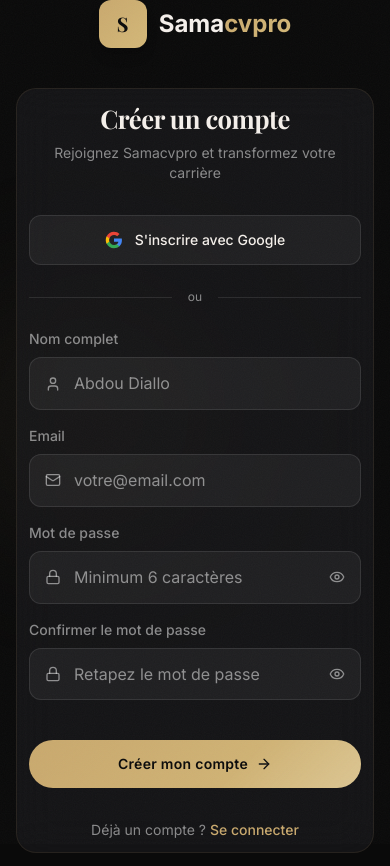
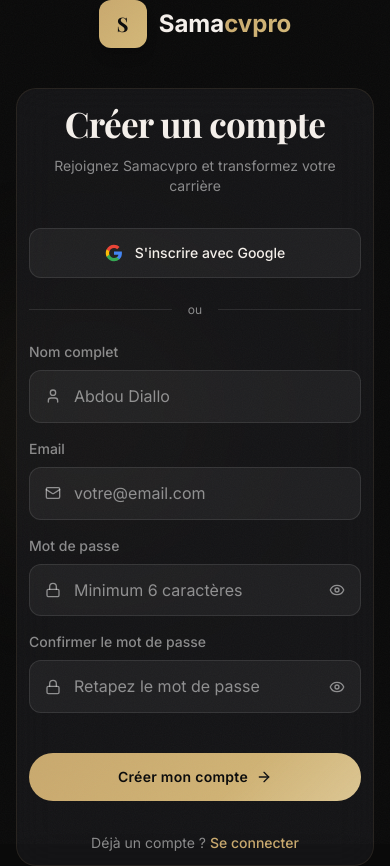
Before and after one commit to rahmaneking-sudo/cvpro, a React (Vite) app in the folder client/: page /register in a window 390 px wide. Built offline with nearby package versions, Linux system fonts and the light colour scheme; no server answers; a web font is replaced by a local one.

Commit message:
Fix Safari iOS print scale and html2canvas mobile CSS interference

```diff
--- a/client/src/components/cv/CVEditor.jsx
+++ b/client/src/components/cv/CVEditor.jsx
@@ -318,6 +318,7 @@ export default function CVEditor() {
 
       showToast('Préparation du PDF en cours...', 'success');
 
+      document.body.classList.add('printing');
       const originalTransform = element.style.transform;
       // Remove inline transform temporarily so html2canvas measures the full 794px box
       element.style.transform = 'none';
@@ -459,6 +460,7 @@ export default function CVEditor() {
       } finally {
         // Restore the original transform (scale) for the live preview
         element.style.transform = originalTransform;
+        document.body.classList.remove('printing');
       }
     } else {
       setShowPaymentModal(true);
@@ -485,10 +487,18 @@ export default function CVEditor() {
         const scale = 1100 / H;
         originalTransform = el.style.transform;
 
-        // Override with !important to bypass Tailwind's print:!transform-none
-        el.style.setProperty('transform', `scale(${scale})`, 'important');
-        el.style.setProperty('transform-origin', 'top center', 'important');
-        el.style.setProperty('margin-bottom', `-${H - 1100}px`, 'important');
+        // Safari iOS print completely ignores CSS transforms (scale) but respects zoom!
+        // Firefox doesn't support zoom, so we fallback to transform for it.
+        const isFirefox = navigator.userAgent.toLowerCase().includes('firefox');
+
+        if (!isFirefox) {
+          el.style.setProperty('zoom', scale, 'important');
+          el.style.setProperty('transform', 'none', 'important');
+        } else {
+          el.style.setProperty('transform', `scale(${scale})`, 'important');
+          el.style.setProperty('transform-origin', 'top center', 'important');
+          el.style.setProperty('margin-bottom', `-${H - 1100}px`, 'important');
+        }
 
         // Also force the wrapper height and background color so it doesn't trigger a new page and hides side margins
         if (wrapper) {
@@ -502,6 +512,8 @@ export default function CVEditor() {
       }
     }
 
+    document.body.classList.add('printing');
+
     // Call print immediately to avoid browser popup blockers ("impression automatique n'est pas autorisée")
     window.print();
 
@@ -510,6 +522,7 @@ export default function CVEditor() {
       if (el) {
         el.style.transform = originalTransform || '';
         el.style.transformOrigin = 'top left';
+        el.style.removeProperty('zoom');
         el.style.removeProperty('margin-bottom');
         const wrapper = el.parentElement;
         if (wrapper) {
@@ -518,6 +531,7 @@ export default function CVEditor() {
           wrapper.style.backgroundColor = wrapper.dataset.originalBg || '';
         }
       }
+      document.body.classList.remove('printing');
       window.removeEventListener('afterprint', revert);
     };
 
--- a/client/src/index.css
+++ b/client/src/index.css
@@ -384,29 +384,28 @@
    RESPONSIVE
    ======================================== */
 
-@media (max-width: 768px) {
+@media screen and (max-width: 768px) {
   :root {
     --spacing-section: 60px;
     --spacing-card: 20px;
   }
 
-  h1 { font-size: 2.2rem !important; }
-  h2 { font-size: 1.6rem !important; }
+  /* Only apply typography overrides to UI elements, not the CV preview which needs absolute fidelity */
+  body:not(.printing) header h1, body:not(.printing) .glass-card h1 { font-size: 2.2rem !important; }
+  body:not(.printing) header h2, body:not(.printing) .glass-card h2 { font-size: 1.6rem !important; }
 
   .cursor-dot, .cursor-ring {
     display: none;
   }
 
-  /* Prevent any horizontal overflow on mobile */
+  /* Prevent any horizontal overflow on mobile - only for UI */
   .glass-card,
-  section,
-  form,
-  [class*="grid"] {
+  form {
     max-width: 100%;
     overflow-x: hidden;
   }
 
-  /* Force text to wrap and not overflow */
+  /* Force text to wrap and not overflow - UI only */
   input,
   select,
   textarea {
@@ -426,18 +425,12 @@
     padding: 10px 20px;
     font-size: 0.85rem;
   }
-
-  /* Ensure word-break on long text */
-  p, span, div, label, td, th {
-    word-break: break-word;
-    overflow-wrap: break-word;
-  }
 }
 
-@media (max-width: 480px) {
-  h1 { font-size: 1.6rem !important; }
-  h2 { font-size: 1.3rem !important; }
-  h3 { font-size: 1.05rem !important; }
+@media screen and (max-width: 480px) {
+  body:not(.printing) header h1 { font-size: 1.6rem !important; }
+  body:not(.printing) header h2 { font-size: 1.3rem !important; }
+  body:not(.printing) header h3 { font-size: 1.05rem !important; }
 
   .btn-primary,
   .btn-ghost {
```
